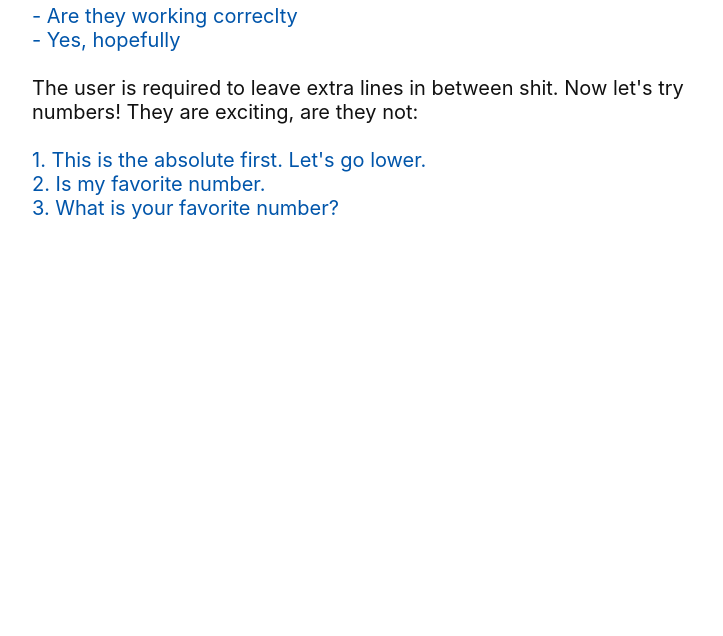
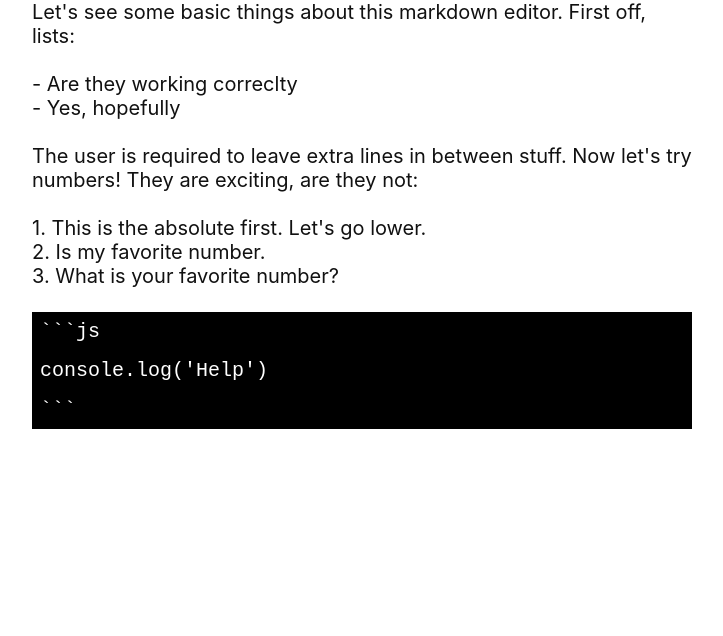
Before and after one commit to ninest/rte, a plain HTML site: page index.html in a window 1280 px wide. Shown: the part 196-832 px from the top of the page, without its empty margins (278-1001 px from the left). Drawn offline with Linux system fonts and the light colour scheme.

Commit message:
Add header line spacing

````diff
--- a/index.html
+++ b/index.html
@@ -18,15 +18,22 @@
 
     height: 100vh;
   }
+  .CodeMirror-line {
+    width: 100%;
+  }
 
-  .CodeMirror-line {
+  /* .CodeMirror-line {
     margin-top: 1rem!;
     margin-bottom: 1rem!;
-  }
+  } */
 
   .cm-s-default,
   .cm-header {
     color: #111 !important;
+  }
+
+  .cm-header {
+    line-height: 2;
   }
 
   .cm-header-1 {
@@ -44,7 +51,19 @@
 
   /* lists */
   .cm-variable-2 {
-    color: #111;
+    color: #111 !important;
+  }
+
+  /* code */
+  .cm-comment {
+    font-family: "Courier New", Courier, monospace;
+    background-color: black;
+    color: white !important;
+    display: block;
+
+    margin-bottom: -1.5rem;
+    padding: 0.5rem;
+    /* width: 100% !important; */
   }
 </style>
 
@@ -57,7 +76,8 @@
 <script>
   var editor = CodeMirror(document.querySelector("#editor"), {
     mode: "markdown",
-    value: `# Content\n## Main\nLet's see some basic things about this markdown editor. First off, lists:\n\n- Are they working correclty\n- Yes, hopefully\n\nThe user is required to leave extra lines in between shit. Now let's try numbers! They are exciting, are they not:\n\n1. This is the absolute first. Let's go lower.\n2. Is my favorite number.\n3. What is your favorite number?`,
+    value:
+      "# Content\n## Main\nLet's see some basic things about this markdown editor. First off, lists:\n\n- Are they working correclty\n- Yes, hopefully\n\nThe user is required to leave extra lines in between stuff. Now let's try numbers! They are exciting, are they not:\n\n1. This is the absolute first. Let's go lower.\n2. Is my favorite number.\n3. What is your favorite number?\n\n```js\nconsole.log('Help')\n```",
     lineWrapping: true,
   });
 </script>
````
